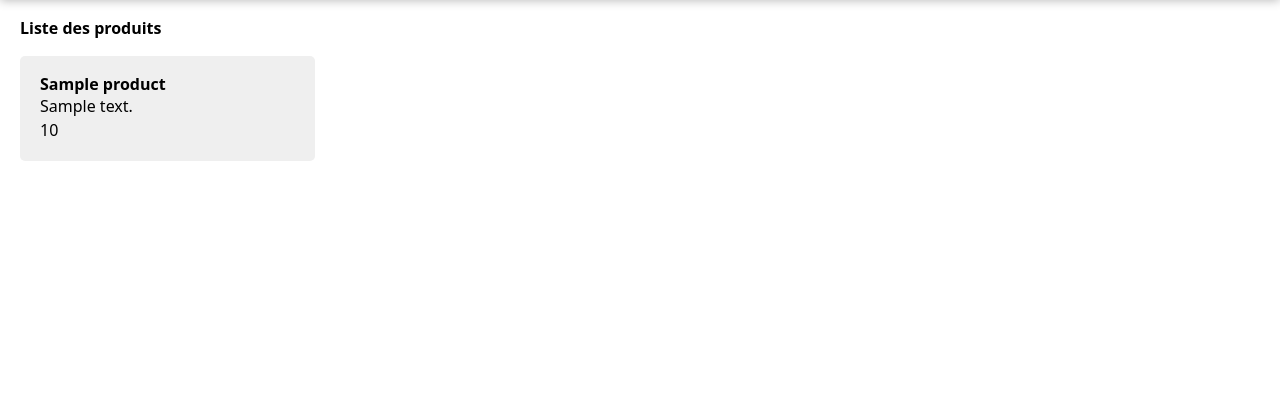
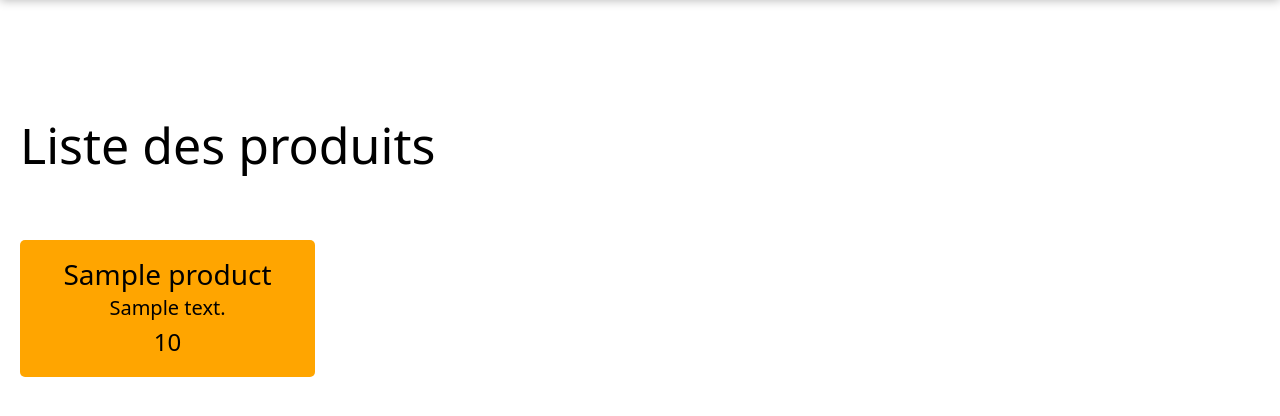
Before and after one commit to tdusautoir/sellMeOut, a PHP site: page / in a window 1280 px wide. Shown: the part 62-478 px from the top of the page. Run offline with PHP 8.4, Linux system fonts and the light colour scheme; tables that the repository leaves empty or names only in its code hold one stand-in row (values such as "Sample post").

Commit message:
Mise en page Produit

```diff
--- a/View/Product/css/products.css
+++ b/View/Product/css/products.css
@@ -1,8 +1,15 @@
+h2{
+    padding-top: 100px;
+    font-size: 50px;
+    font-weight: 200;
+}
+
 .products {
     width: 100%;
 }
 
 .products-list {
+    padding-top: 50px;
     display: grid;
     grid-template-columns: repeat(4, 1fr);
     grid-gap: 20px;
@@ -13,17 +20,19 @@
 .product-card {
     display: flex;
     flex-direction: column;
-    gap: 5px;
-    background-color: rgb(239, 239, 239);
+    align-items: center;
+    gap: 8px;
+    background-color: orange;
     padding: 20px;
     border-radius: 5px;
     transition: 200ms ease-in-out;
     cursor: pointer;
     width: 100%;
+    flex-wrap: nowrap;
 }
 
 .product-card:hover {
-    background-color: rgb(220, 220, 220);
+    background-color: #F4A460;
 }
 
 .product-card p {
@@ -32,3 +41,18 @@
     line-height: 1.2;
     white-space: nowrap;
 }
+
+.product-card h3{
+    font-size: 28px;
+    font-weight: 300;
+}
+
+.product-card .desc{
+    font-size: 20px;
+    font-weight: 200;
+}
+
+.product-card .price{
+    font-size: 24px;
+    font-weight: 400;
+}
--- a/View/Product/products.php
+++ b/View/Product/products.php
@@ -5,8 +5,8 @@
             <div class="product-card" data-id="<?= $product->id ?>">
                 <!-- <img src="<?= $product->images ?>" alt=""> -->
                 <h3><?= $product->name ?></h3>
-                <p><?= $product->description ?></p>
-                <p><?= $product->price ?></p>
+                <p class="desc"><?= $product->description ?></p>
+                <p class="price"><?= $product->price ?></p>
             </div>
         <?php endforeach; ?>
     </div>
--- a/View/User/css/login.css
+++ b/View/User/css/login.css
@@ -40,7 +40,6 @@ input{
 
 input.error{
   border-bottom: 2px solid orange;
-
 }
 
 input:focus{
```
